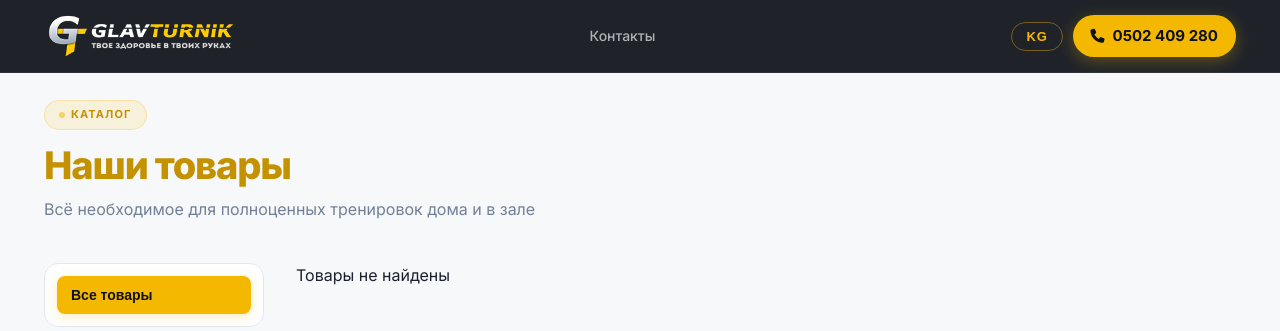
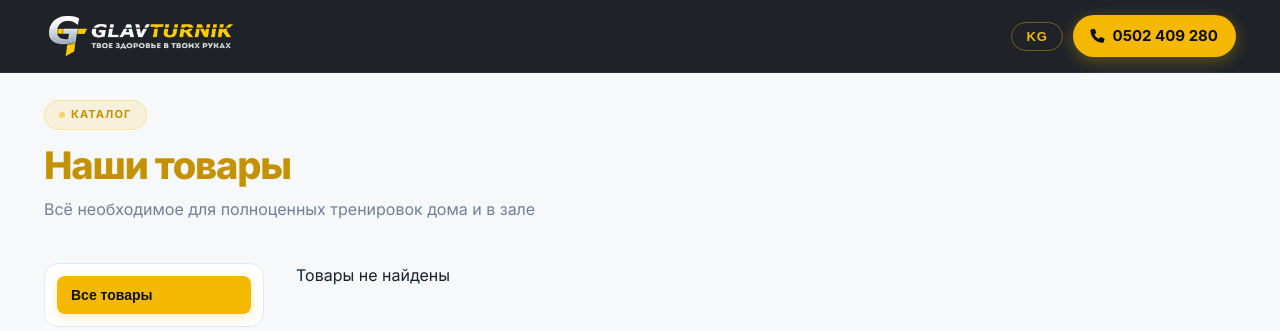
Before and after one commit to neme51s/glavturnik, a Django app: page / in a window 1280 px wide. Shown: the top 331 px of the page. Run offline with Django 5.2, Linux system fonts and the light colour scheme; data that the repository does not hold is empty.

Commit message:
Remove all nav links from navbar and mobile menu
Co-Authored-By: Claude Sonnet 4.6 <noreply@anthropic.com>

```diff
--- a/templates/shop/index.html
+++ b/templates/shop/index.html
@@ -24,9 +24,7 @@
       <a href="#" class="navbar__logo">
         <img src="{% static 'images/logo.png' %}" alt="ГлавТурник KG" class="navbar__logo-img">
       </a>
-      <div class="navbar__nav">
-        <a href="#contact" data-i18n="nav_contact">Контакты</a>
-      </div>
+      <div class="navbar__nav"></div>
       <div class="navbar__right">
         <button class="lang-btn" id="langBtn" title="Тил / Язык">KG</button>
         <a href="tel:+996502409280" class="navbar__phone">
@@ -43,7 +41,6 @@
 
 <!-- MOBILE MENU -->
 <div class="mobile-menu" id="mobileMenu">
-  <a href="#contact" class="mobile-menu__link">📍 <span data-i18n="nav_contact">Контакты</span></a>
   <a href="tel:+996502409280" class="mobile-menu__phone">📞 0502 409 280</a>
 </div>
 
```
